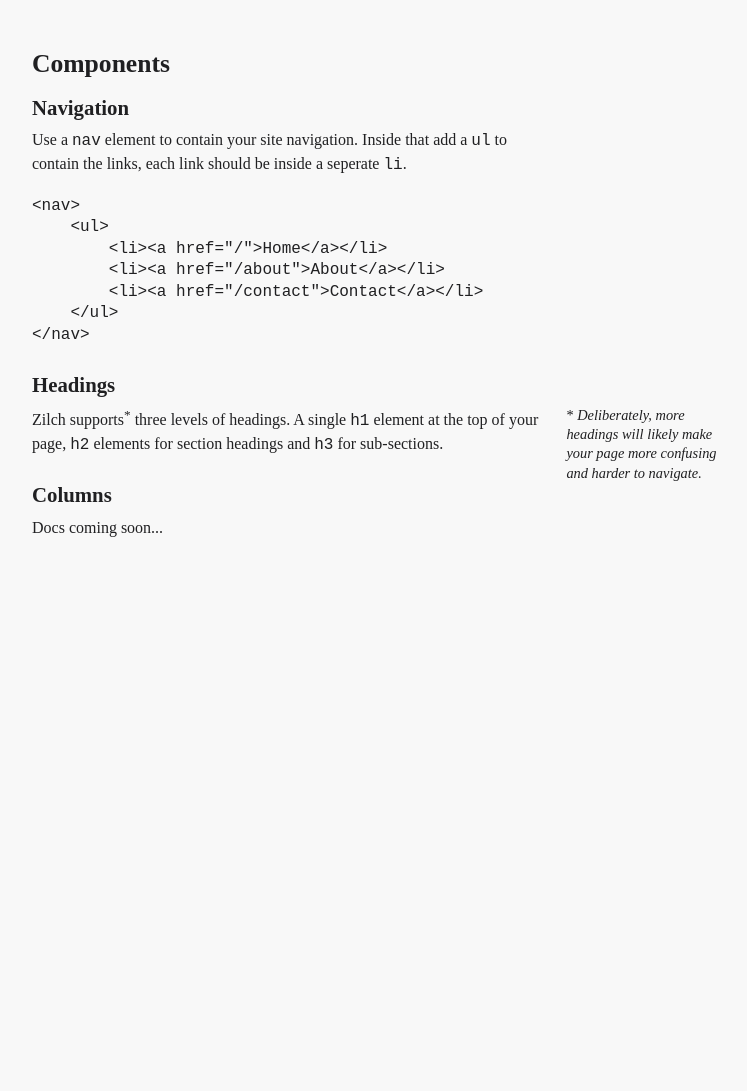
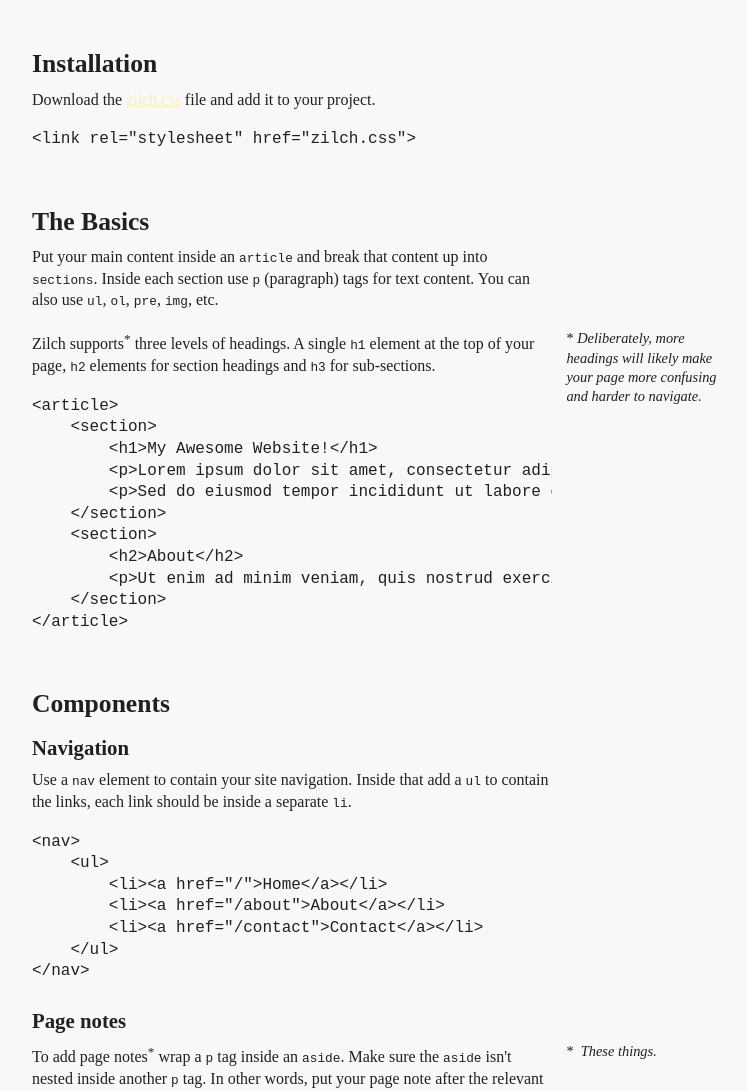
Before and after one commit to gtrogers/zilch, a plain HTML site: page index.html in a window 1280 px wide. Shown: the part 389-1480 px from the top of the page, without its empty margins (348-1095 px from the left). Before the commit the page ends 945 px from the top, so only its background shows below. Drawn offline with Linux system fonts and the light colour scheme; a web font is replaced by a local one.

Commit message:
Update docs and add CSS for pre, a and code

```diff
--- a/index.html
+++ b/index.html
@@ -1,14 +1,20 @@
 <!DOCTYPE html>
 <html lang="en">
   <head>
-    <meta charset="UTF-8">
-    <meta name="viewport" content="width=device-width, initial-scale=1.0">
+    <meta charset="UTF-8" />
+    <meta name="viewport" content="width=device-width, initial-scale=1.0" />
     <title>Zilch CSS</title>
-    <meta name="description" content="Zilch is a zero class CSS framework for building readable websites that ❤️ semantic HTML.">
+    <meta
+      name="description"
+      content="Zilch is a zero class CSS framework for building readable websites that ❤️ semantic HTML."
+    />
   </head>
-<link rel="preconnect" href="https://fonts.googleapis.com">
-<link rel="preconnect" href="https://fonts.gstatic.com" crossorigin>
-<link href="https://fonts.googleapis.com/css2?family=DM+Serif+Text:ital@0;1&display=swap" rel="stylesheet">
+  <link rel="preconnect" href="https://fonts.googleapis.com" />
+  <link rel="preconnect" href="https://fonts.gstatic.com" crossorigin />
+  <link
+    href="https://fonts.googleapis.com/css2?family=DM+Serif+Text:ital@0;1&display=swap"
+    rel="stylesheet"
+  />
   <style>
     body {
       --font-family: "DM Serif Text", serif;
@@ -25,13 +31,66 @@
       <section>
         <h1>Zilch CSS</h1>
         <h2>Zero classes, beautiful websites</h2>
-            <p>Zilch is a zero class CSS framework for building readable websites that ❤️ semantic HTML.</p>
-            <p>This project is currently for my own use and enjoyment, but if anyone stumbles across it and finds it useful please let me know.</p>
+        <p>
+          Zilch is a zero class CSS framework for building readable websites
+          that ❤️ semantic HTML.
+        </p>
+        <p>
+          This project is currently for my own use and enjoyment, but if anyone
+          stumbles across it and finds it useful please let me know.
+        </p>
+      </section>
+      <section>
+        <h2 id="installation">Installation</h2>
+        <p>
+          Download the <a href="zilch.css">zilch.css</a> file and add it to your
+          project.
+        </p>
+        <pre>&lt;link rel="stylesheet" href="zilch.css"&gt;</pre>
+      </section>
+      <section>
+        <h2 id="the-basics">The Basics</h2>
+        <p>
+          Put your main content inside an <code>article</code> and break that
+          content up into <code>sections</code>. Inside each section use
+          <code>p</code> (paragraph) tags for text content. You can also use
+          <code>ul</code>, <code>ol</code>, <code>pre</code>, <code>img</code>,
+          etc.
+        </p>
+        <p>
+          Zilch supports<sup>*</sup> three levels of headings. A single
+          <code>h1</code> element at the top of your page,
+          <code>h2</code> elements for section headings and <code>h3</code> for
+          sub-sections.
+        </p>
+        <aside>
+          <p>
+            <em>*</em>Deliberately, more headings will likely make your page
+            more confusing and harder to navigate.
+          </p>
+        </aside>
+        <pre>
+&lt;article&gt;
+    &lt;section&gt;
+        &lt;h1&gt;My Awesome Website!&lt;/h1&gt;
+        &lt;p&gt;Lorem ipsum dolor sit amet, consectetur adipiscing elit.&lt;/p&gt;
+        &lt;p&gt;Sed do eiusmod tempor incididunt ut labore et dolore magna aliqua.&lt;/p&gt;
+    &lt;/section&gt;
+    &lt;section&gt;
+        &lt;h2&gt;About&lt;/h2&gt;
+        &lt;p&gt;Ut enim ad minim veniam, quis nostrud exercitation ullamco laboris nisi ut aliquip ex ea commodo consequat.&lt;/p&gt;
+    &lt;/section&gt;
+&lt;/article&gt;</pre
+        >
       </section>
       <section>
         <h2 id="components">Components</h2>
         <h3>Navigation</h3>
-            <p>Use a <code>nav</code> element to contain your site navigation. Inside that add a <code>ul</code> to contain the links, each link should be inside a seperate <code>li</code>.</p>
+        <p>
+          Use a <code>nav</code> element to contain your site navigation. Inside
+          that add a <code>ul</code> to contain the links, each link should be
+          inside a separate <code>li</code>.
+        </p>
         <pre>
 &lt;nav&gt;
     &lt;ul&gt;
@@ -39,14 +98,29 @@
         &lt;li&gt;&lt;a href="/about"&gt;About&lt;/a&gt;&lt;/li&gt;
         &lt;li&gt;&lt;a href="/contact"&gt;Contact&lt;/a&gt;&lt;/li&gt;
     &lt;/ul&gt;
-&lt;/nav&gt;</pre>
-            <h3>Headings</h3>
-            <p>Zilch supports<sup>*</sup> three levels of headings. A single <code>h1</code> element at the top of your page, <code>h2</code> elements for section headings and <code>h3</code> for sub-sections.</p>
-            <aside><p><em>*</em>Deliberately, more headings will likely make your page more confusing and harder to navigate.</p></aside>
+&lt;/nav&gt;</pre
+        >
+        <h3>Page notes</h3>
+        <p>To add page notes<sup>*</sup> wrap a <code>p</code> tag inside an <code>aside</code>. Make sure the <code>aside</code> isn't nested inside another <code>p</code> tag. In other words, put your page note after the relevant paragraph and not inside of it.</code></p>
+        <aside><p><em>*</em> These things.</p></aside>
+        <pre>
+&lt;p&gt;Lorem ipsum dolor sit amet, consectetur adipiscing elit.&lt;/p&gt;
+&lt;aside&gt;
+    &lt;p&gt;Ut enim ad minim veniam, quis nostrud exercitation ullamco laboris nisi ut aliquip ex ea commodo consequat.&lt;/p&gt;
+&lt;/aside&gt;</pre>
         <h3>Columns</h3>
-            <p>Docs coming soon...</p>
+        <p>Any <code>div</code> inside of a <code>section</code> is used to create a column. Zilch only supports two columns (or no/single columns).</p>
+        <pre>
+&lt;section&gt;
+    &lt;div&gt;
+        &lt;p&gt;Lorem ipsum dolor sit amet, consectetur adipiscing elit.&lt;/p&gt;
+    &lt;/div&gt;
+    &lt;div&gt;
+        &lt;p&gt;Ut enim ad minim veniam, quis nostrud exercitation ullamco laboris nisi ut aliquip ex ea commodo consequat.&lt;/p&gt;
+    &lt;/div&gt;
+&lt;/section&gt;</pre>
       </section>
     </article>
-    <link rel="stylesheet" href="zilch.css">
+    <link rel="stylesheet" href="zilch.css" />
   </body>
 </html>
--- a/zilch.css
+++ b/zilch.css
@@ -15,6 +15,8 @@ html {
   --content: 65ch;
   --light: #f8f8f8;
   --dark: #202022;
+  --interactive-dark: #C7B0DF;
+  --interactive-light: #ffebc2;
   --break: 400px;
   --font-family: serif;
   font-size: 16px;
@@ -24,12 +26,14 @@ body {
   font-family: var(--font-family);
   color: var(--dark);
   background-color: var(--light);
+  --interactive: var(--interactive-light);
 }
 
 @media (prefers-color-scheme: dark) {
   body {
     color: var(--light);
     background-color: var(--dark);
+    --interactive: var(--interactive-dark);
   }
 }
 
@@ -85,7 +89,7 @@ nav {
         text-decoration: none;
         color: inherit;
         &:hover {
-          border-bottom: solid 2px red;
+          border-bottom: solid 2px var(--interactive);
         }
       }
     }
@@ -128,6 +132,20 @@ p, pre {
   line-height: 1.35;
 }
 
+pre {
+  overflow: scroll;
+}
+
+a {
+  text-decoration: underline;
+  color: var(--interactive);
+}
+
+
+code {
+  font-size: 0.8rem;
+}
+
 /* NB - this rellies on a preceding p element to push the 0 width asside to the right
         of the flex container */
 aside {
```
Also changed, not shown: 1 other file. Lines whose indentation alone changed are shown as unchanged.
